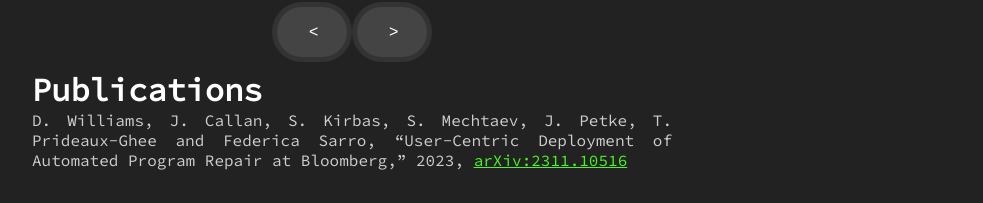
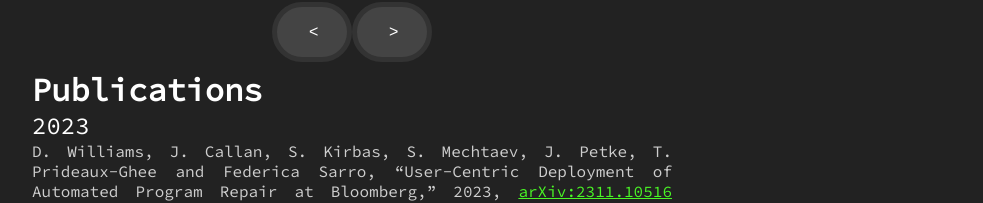
Before and after one commit to davejjwilliams/dave-website, a React (Create React App) app: page / in a window 1280 px wide. Shown: the part 1279-1482 px from the top of the page, without its empty margins (288-1271 px from the left). Before the commit the page ends 1449 px from the top, so only its background shows below. Built offline with nearby package versions, Linux system fonts and the light colour scheme.

Commit message:
Publication Link Opens in New Tab

```diff
--- a/src/components/Publications.js
+++ b/src/components/Publications.js
@@ -2,12 +2,18 @@ const Publications = () => {
   return (
     <div>
       <div className='title'>Publications</div>
+      <div className='subtitle'>2023</div>
       D. Williams, J. Callan, S. Kirbas, S. Mechtaev, J. Petke, T. Prideaux-Ghee
       and Federica Sarro, “User-Centric Deployment of Automated Program Repair
       at Bloomberg,” 2023,{' '}
-      <a className='highlight' href='https://arxiv.org/abs/2311.10516'>
+      <a
+        className='highlight'
+        href='https://arxiv.org/abs/2311.10516'
+        target='_blank'
+      >
         arXiv:2311.10516
-      </a>
+      </a>{' '}
+      (Accepted at ICSE 2024 SEIP Track)
     </div>
   );
 };
```
